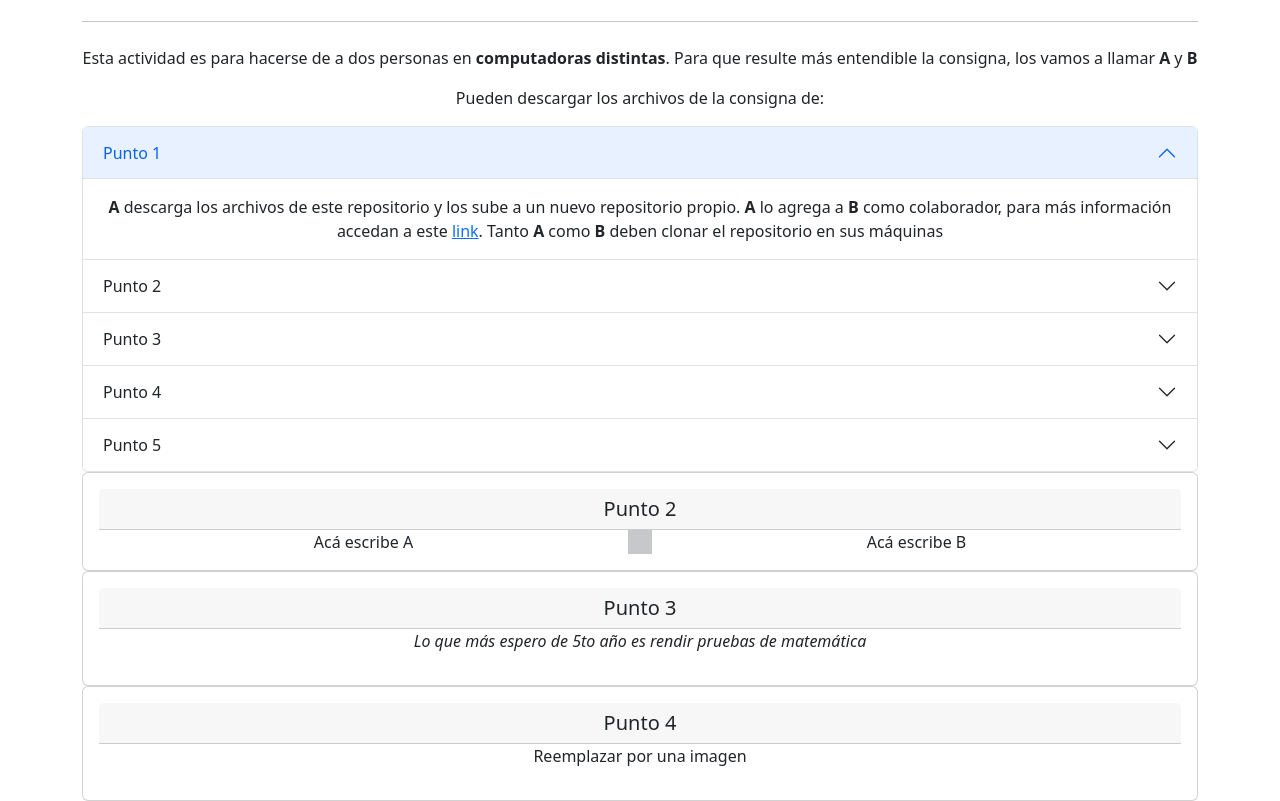
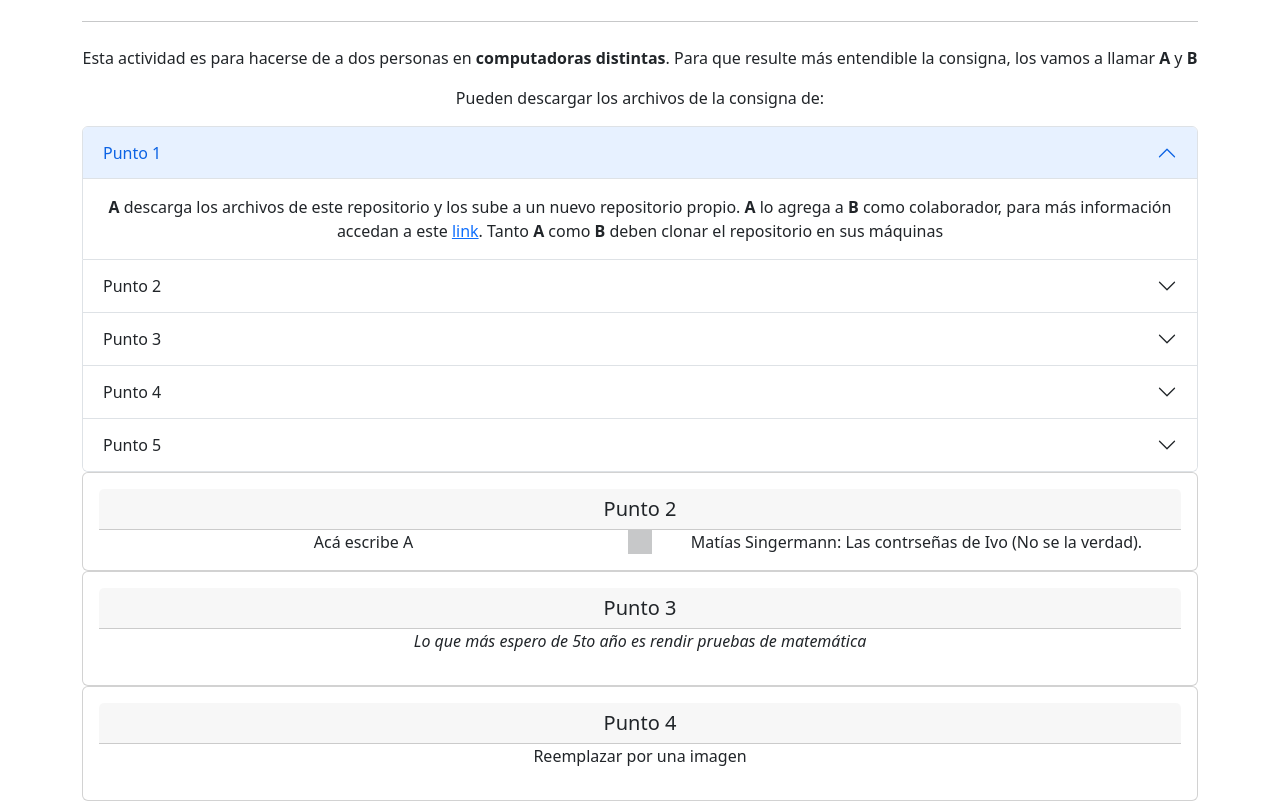
Before and after one commit to matikoblinc/git-prueba-8-3, a plain HTML site: page index.html in a window 1280 px wide. Shown: the part 108-909 px from the top of the page. Drawn offline with nearby package versions, Linux system fonts and the light colour scheme.

Commit message:
Edición de HTML de Singermann

```diff
--- a/index.html
+++ b/index.html
@@ -88,7 +88,7 @@
               </div>
               <div class="vr"></div>
               <div class="col-sm">
-                Acá escribe B
+                Matías Singermann: Las contrseñas de Ivo (No se la verdad).
               </div>
             </div>
           </div>
```
